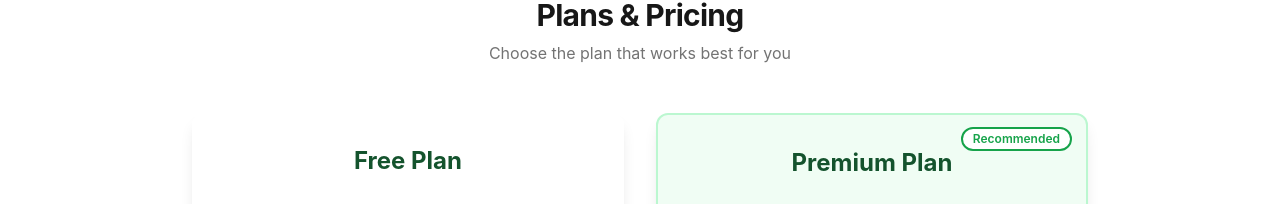
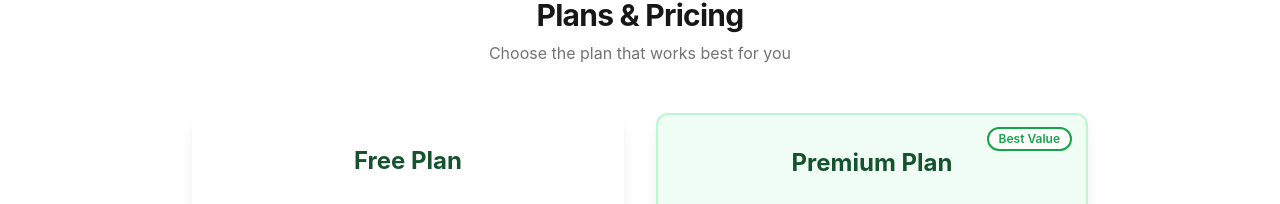
Before and after one commit to LishanR/FarmSync-Web, a React (Vite) app: page / in a window 1280 px wide. Shown: the part 2333-2537 px from the top of the page. Built offline with nearby package versions, Linux system fonts and the light colour scheme.

Commit message:
chore: Updated Member Profile Picture

```diff
--- a/src/App.jsx
+++ b/src/App.jsx
@@ -231,7 +231,7 @@ function App() {
                 <AnimatedCard>
                   <div className="absolute top-3 right-4 z-10">
                     <Badge className="bg-white border-2 border-green-600 text-green-600 hover:bg-green-600 hover:text-white transition-colors">
-                      Recommended
+                      Best Value
                     </Badge>
                   </div>
                 </AnimatedCard>
```
Also changed, not shown: public/mem_pics/Sakiththiyan.jpg.
